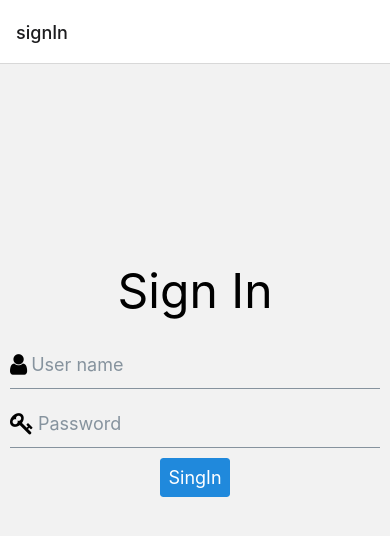
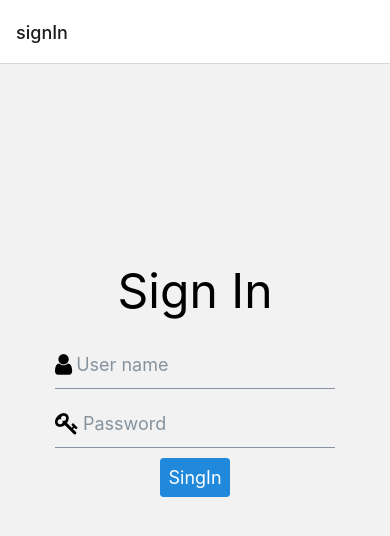
Before and after one commit to bogdanS-e/calories-counter, a React Native app: screen /signIn in a window 390 px wide. Shown: the top 536 px of the page. Built offline with nearby package versions, Linux system fonts and the light colour scheme.

Commit message:
add input margin

```diff
--- a/components/signIn.jsx
+++ b/components/signIn.jsx
@@ -8,6 +8,7 @@ const SingIn = ({ navigation }) => {
   return (
     <View style={styles.container}>
       <Text style={styles.text}>Sign In</Text>
+      <View style={styles.inputContainer}>
         <Input
           style={styles.input}
           placeholder='User name'
@@ -30,12 +31,19 @@ const SingIn = ({ navigation }) => {
             />
           }
         />
+      </View>
       <Button title="SingIn" onPress={() => navigation.navigate("signUp")} />
     </View>
   );
 };
 
 const styles = StyleSheet.create({
+  inputContainer: {
+    display: 'flex',
+    alignItems: 'center',
+    justifyContent: 'center',
+    width: 300,
+  },
   text: {
     textAlign: 'center',
     fontSize: 48,
```
Lines whose indentation alone changed are shown as unchanged.
